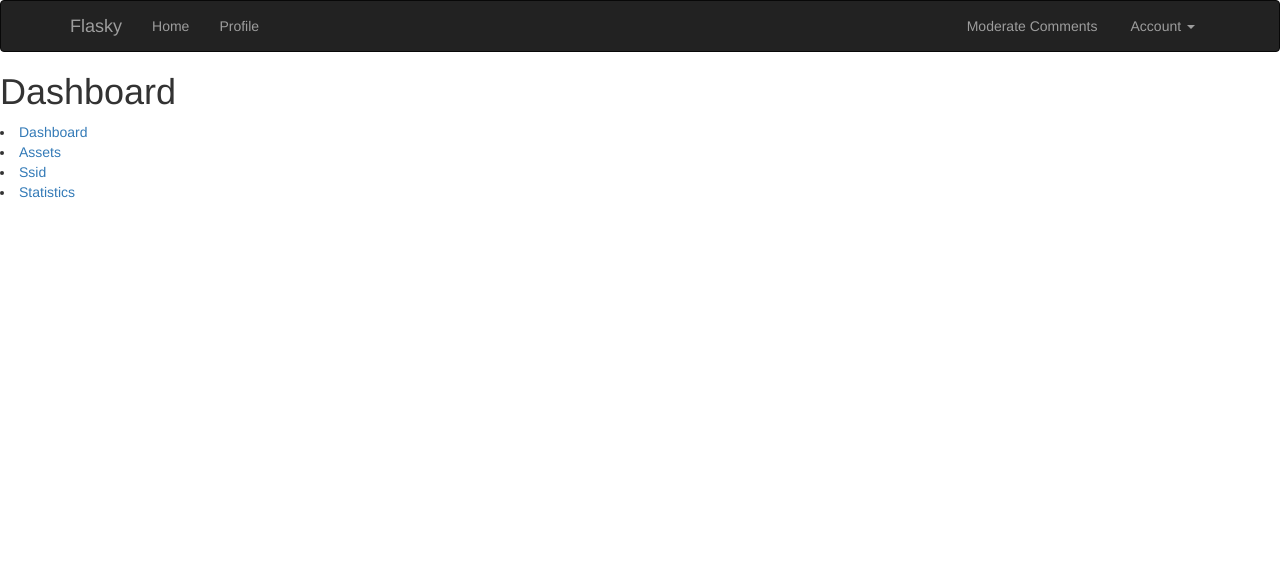
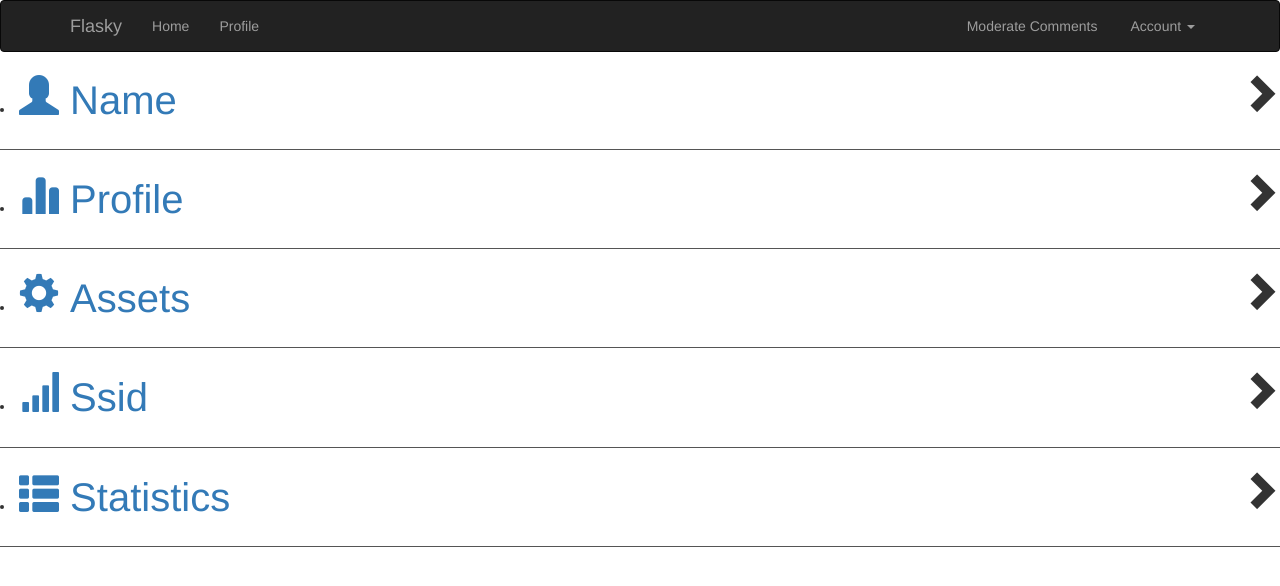
Before and after one commit to allanding2007/ubi, a Flask app: page /dashboard/ in a window 1280 px wide. Shown: the top 586 px of the page. Run offline with Flask 2, Linux system fonts and the light colour scheme; some libraries are stand-ins or nearby versions.

Commit message:
dashboard.html

```diff
--- a/templates/dashboard.html
+++ b/templates/dashboard.html
@@ -1,13 +1,20 @@
 {% extends "base.html" %}
 
 {% block content %}
-<h1>Dashboard</h1>
 <div>
     <li>
-        <a href="#">Dashboard</a>
+        <a href="#" style="font-size: 40px"><i class="glyphicon glyphicon-user"></i>&nbsp;Name</a>
+        <i style="float:right;font-size:40px" class="glyphicon glyphicon-chevron-right"></i>
     </li>
+    <hr style="height:1px;border:none;border-top:1px solid #555555;" />
+    <li>
+        <a href="#" style="font-size: 40px"><i class="glyphicon glyphicon-stats"></i>&nbsp;Profile</a>
+        <i style="float:right;font-size:40px" class="glyphicon glyphicon-chevron-right"></i>
+    </li>
+    <hr style="height:1px;border:none;border-top:1px solid #555555;" />
     <li class="dropdown">
-        <a href="#" class="data-toggle" data-toggle="dropdown">Assets</a>
+        <a href="#" class="data-toggle" data-toggle="dropdown" style="font-size: 40px"><i class="glyphicon glyphicon-cog"></i>&nbsp;Assets</a>
+        <i style="float:right;font-size:40px" class="glyphicon glyphicon-chevron-right"></i>
         <ul class="dropdown-menu">
             <li>
                 <a href="#">AP</a>
@@ -18,21 +25,26 @@
 
         </ul>
     </li>
+    <hr style="height:1px;border:none;border-top:1px solid #555555;" />
     <li class="dropdown">
-        <a href="#" class="data-toggle" data-toggle="dropdown">Ssid</a>
+        <a href="#" class="data-toggle" data-toggle="dropdown" style="font-size: 40px"><i class="glyphicon glyphicon-signal"></i>&nbsp;Ssid</a>
+        <i style="float:right;font-size:40px" class="glyphicon glyphicon-chevron-right"></i>
         <ul class="dropdown-menu">
             <li>
                 <a href="{{ url_for('ssid') }}">ssid</a>
             </li>
         </ul>
     </li>
+    <hr style="height:1px;border:none;border-top:1px solid #555555;" />
     <li class="dropdown">
-        <a href="#" class="data-toggle" data-toggle="dropdown">Statistics</a>
+        <a href="#" class="data-toggle" data-toggle="dropdown" style="font-size: 40px"><i class="glyphicon glyphicon-th-list"></i>&nbsp;Statistics</a>
+        <i style="float:right;font-size:40px" class="glyphicon glyphicon-chevron-right"></i>
         <ul class="dropdown-menu">
             <li>
                 <a href="{{ url_for('device_statistics') }}">Device Statistics</a>
             </li>
         </ul>
     </li>
+    <hr style="height:1px;border:none;border-top:1px solid #555555;" />
 </div>
 {% endblock %}
```
